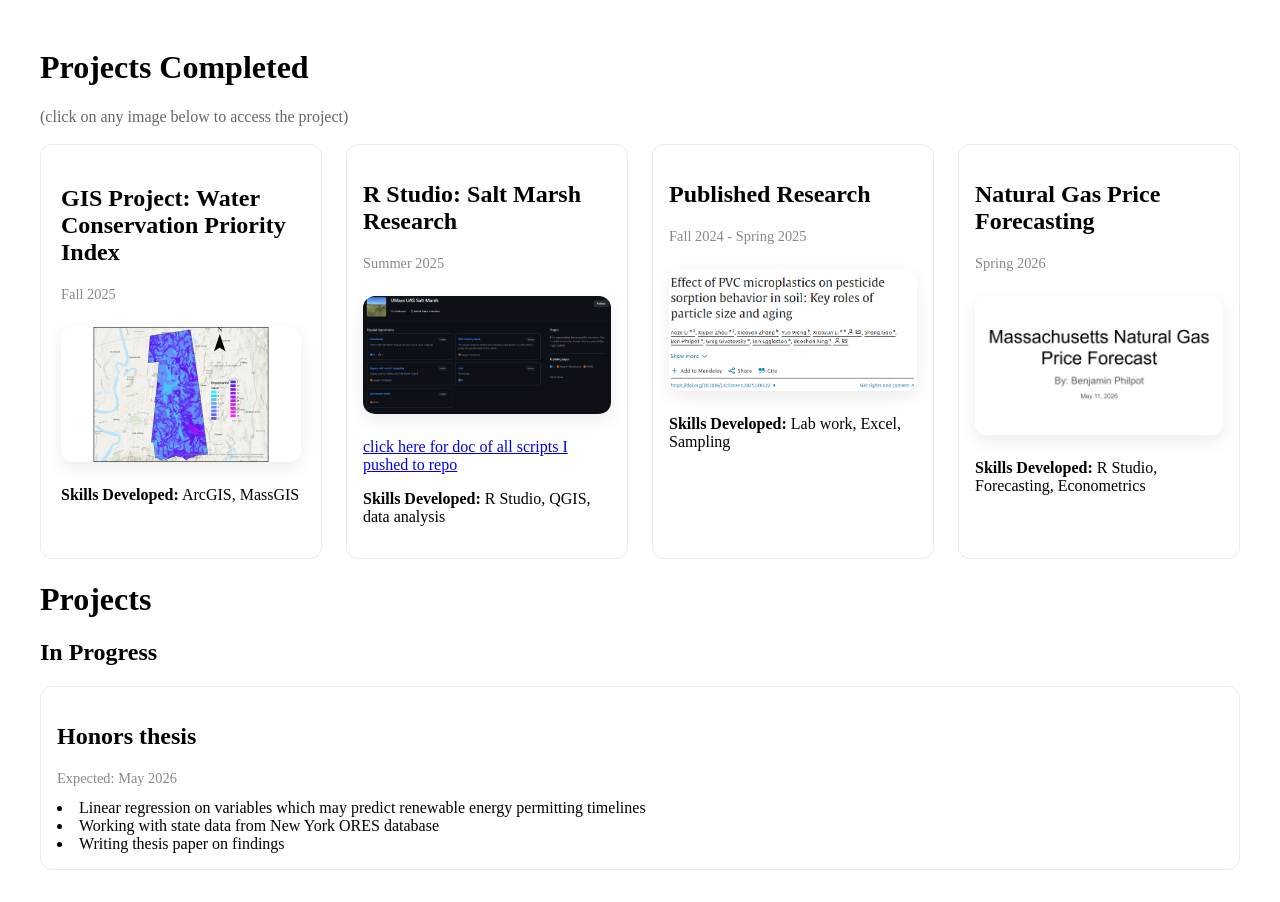
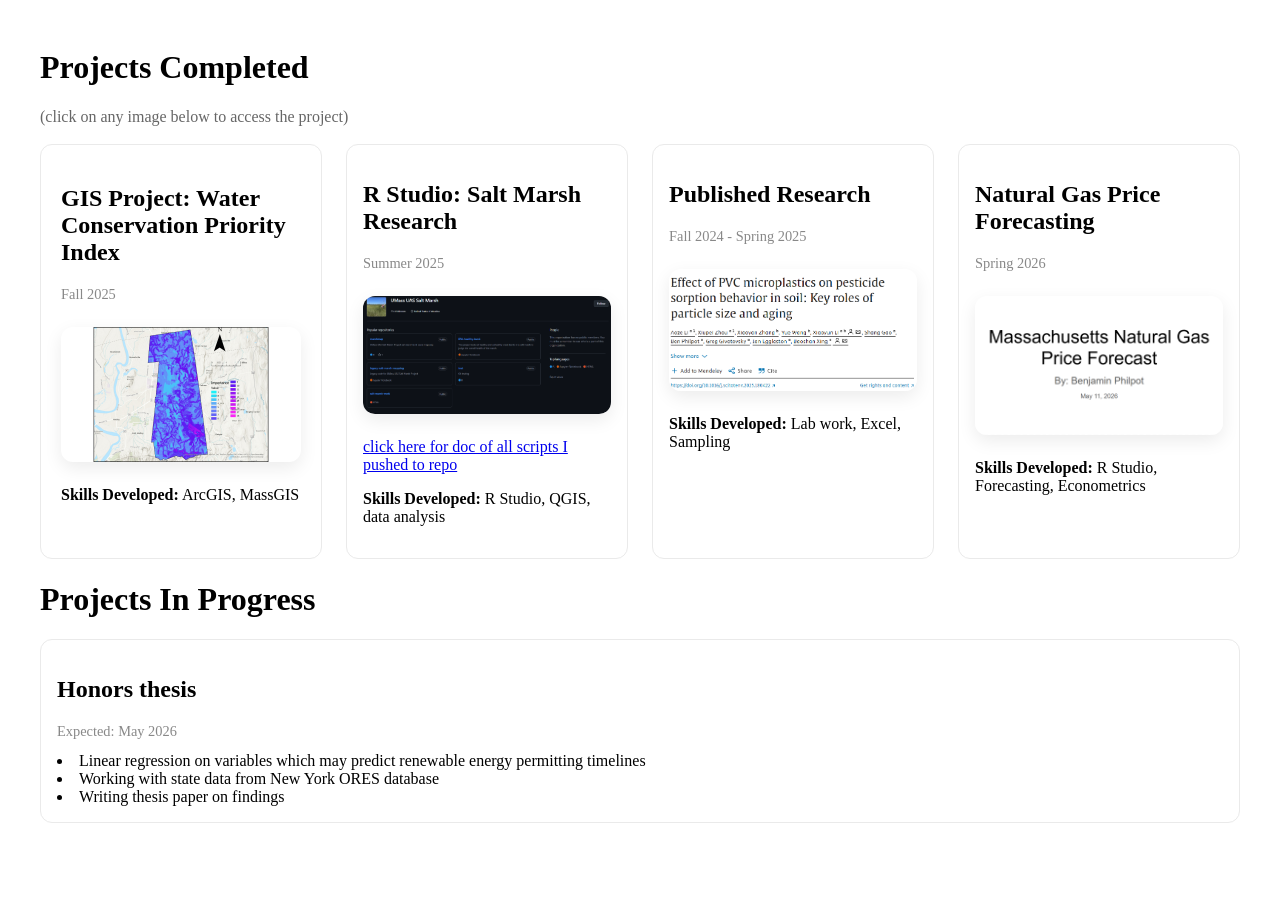
Before and after one commit to benphilpots/benphilpots.github.io, a Jekyll site: the page built from index.html, in a window 1280 px wide, cut to the strip 351-1253 px from the top of the page. Built offline with Jekyll 4.4.1, drawn with Linux system fonts in a browser that asks for light colours; after the commit the page ends 1206 px from its top, so only the background shows below that.

```diff
--- a/index.html
+++ b/index.html
@@ -234,8 +234,7 @@ layout: default
 </section>
 
 
-<h1>Projects</h1>
-<h2>In Progress</h2>
+<h1>Projects In Progress</h1>
 
 <section style="
   display: grid;
```
